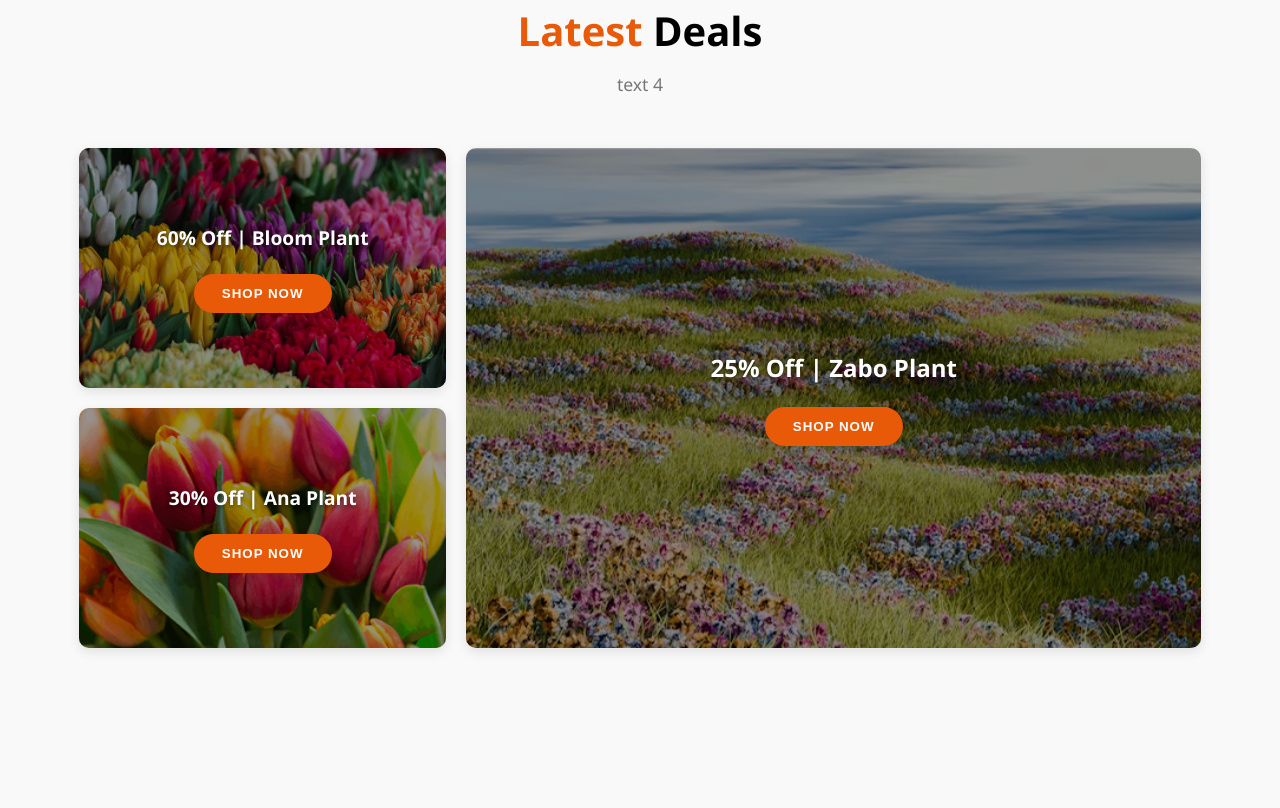
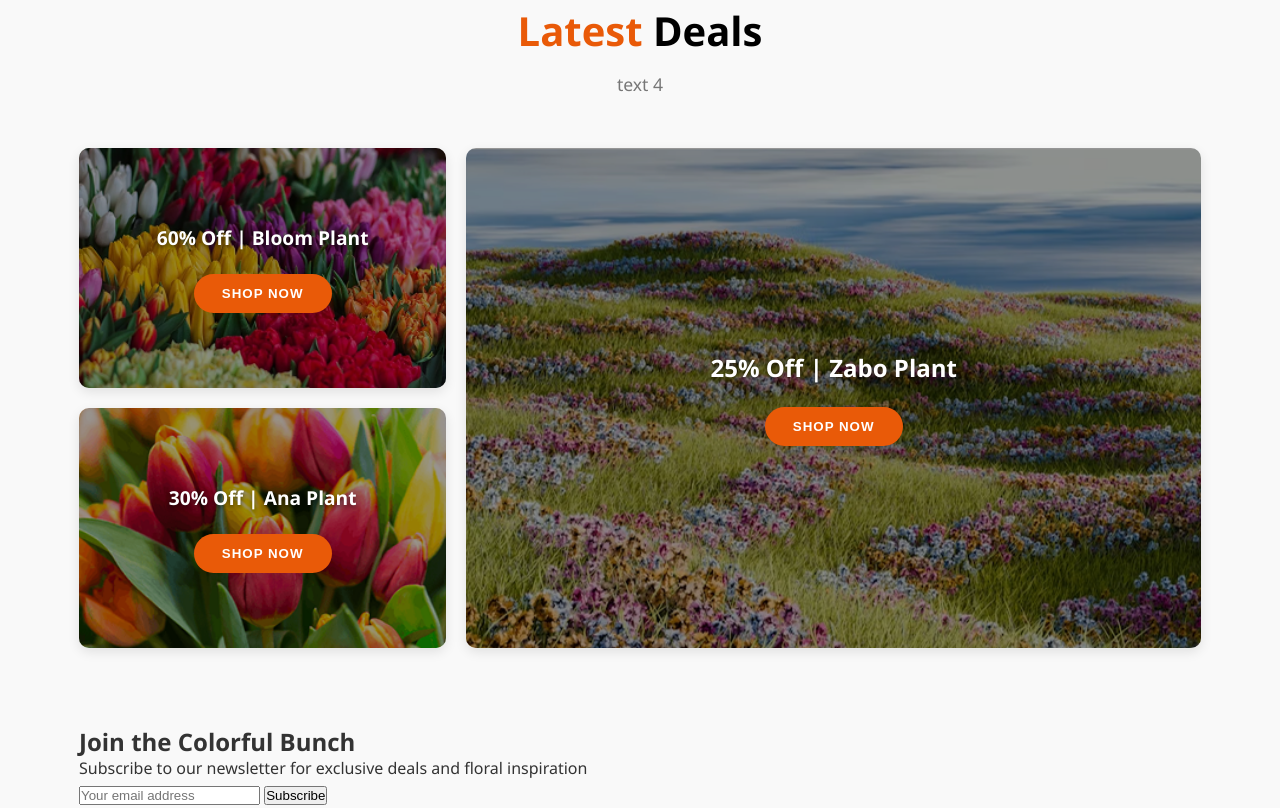
Before and after one commit to itsNazmulHasan/PH-Assignment, a plain HTML site: page Assignment 2/index.html in a window 1280 px wide. Shown: the part 2992-3800 px from the top of the page. Before the commit the page ends 3720 px from the top, so only its background shows below. Drawn offline with Linux system fonts and the light colour scheme.

Commit message:
Joining Form created in html

```diff
--- a/Assignment 2/index.html
+++ b/Assignment 2/index.html
@@ -268,6 +268,23 @@
     </section>
 
 
+    <!-- Join section -->
+
+
+        <!-- Join Section -->
+    <section class="join">
+      <div class="container">
+        <h2>Join the Colorful Bunch</h2>
+        <p>Subscribe to our newsletter for exclusive deals and floral inspiration</p>
+        <form class="subscribe-form">
+          <input type="email" placeholder="Your email address" />
+          <button type="submit">Subscribe</button>
+        </form>
+      </div>
+    </section>
+
+
+
 
 </main>
 
```
